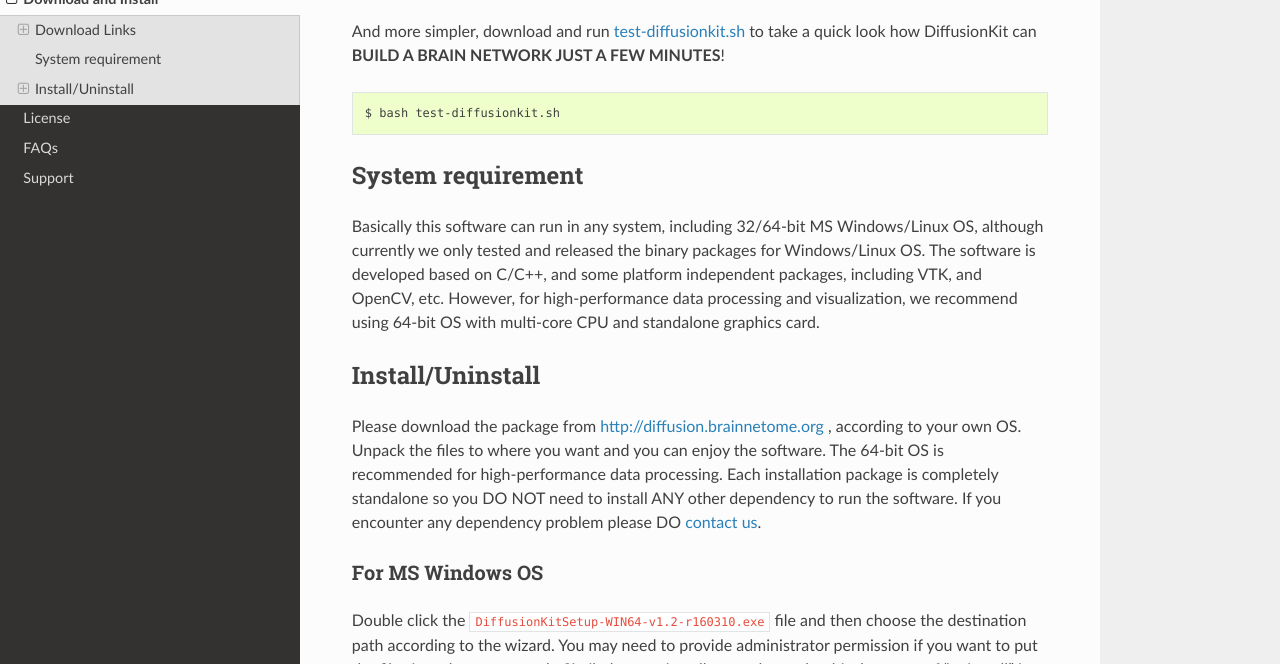
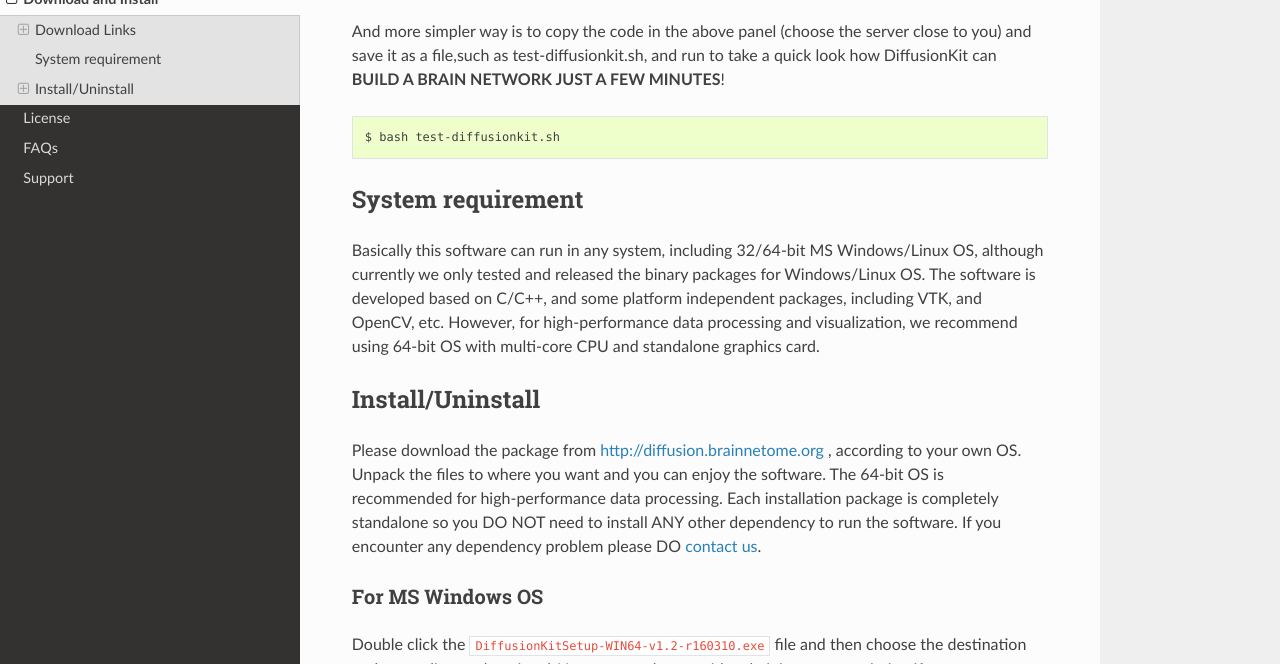
Before and after one commit to brainnetome/diffusionkit, a Sphinx documentation site: the page built from source/download.rst, in a window 1280 px wide and 900 px high, scrolled down 1382 px, cut to the strip 236-900 px from the top of the window. Built offline with Sphinx 7.4.7 and the Read the Docs theme 2.0.0, drawn with Linux system fonts in a browser that asks for light colours.

Commit message:
adjust test-diffusionkit.sh

```diff
--- a/source/download.rst
+++ b/source/download.rst
@@ -115,9 +115,7 @@
     chmod +x process_advanced.sh
     ./process_advanced.sh
 
-And more simpler, download and run
-`test-diffusionkit.sh <http://diffusion.brainnetome.org/en/latest/_static/test-diffusionkit.sh>`_
-to take a quick look how DiffusionKit can **BUILD A BRAIN NETWORK JUST A FEW MINUTES**!
+And more simpler way is to copy the code in the above panel (choose the server close to you) and save it as a file,such as test-diffusionkit.sh, and run to take a quick look how DiffusionKit can **BUILD A BRAIN NETWORK JUST A FEW MINUTES**!
 
 .. code-block:: bash
 
```
